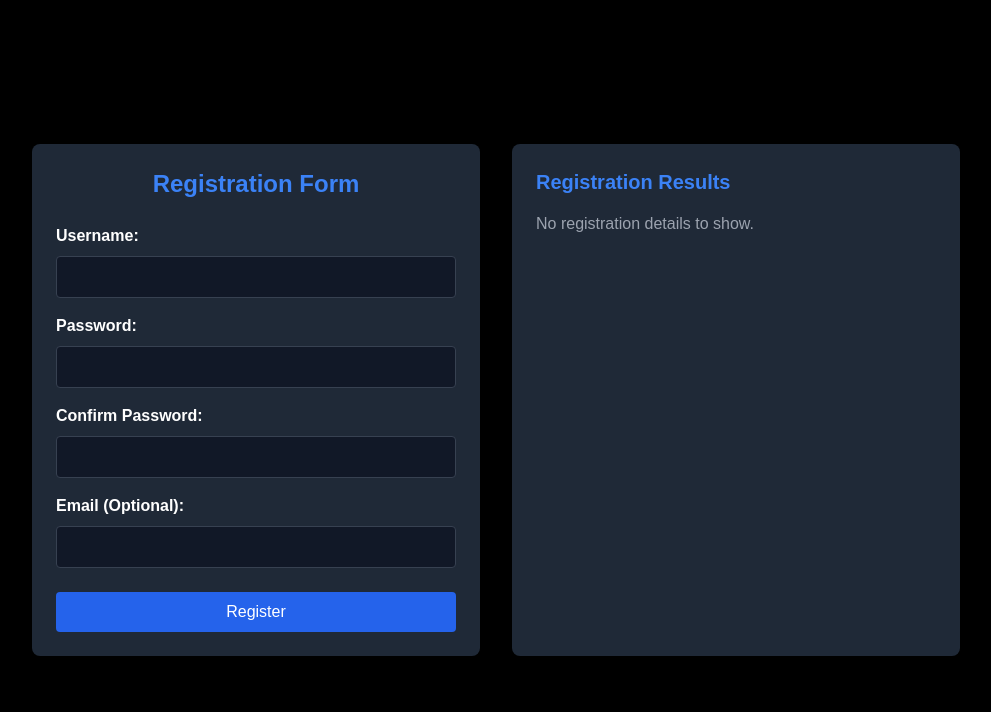
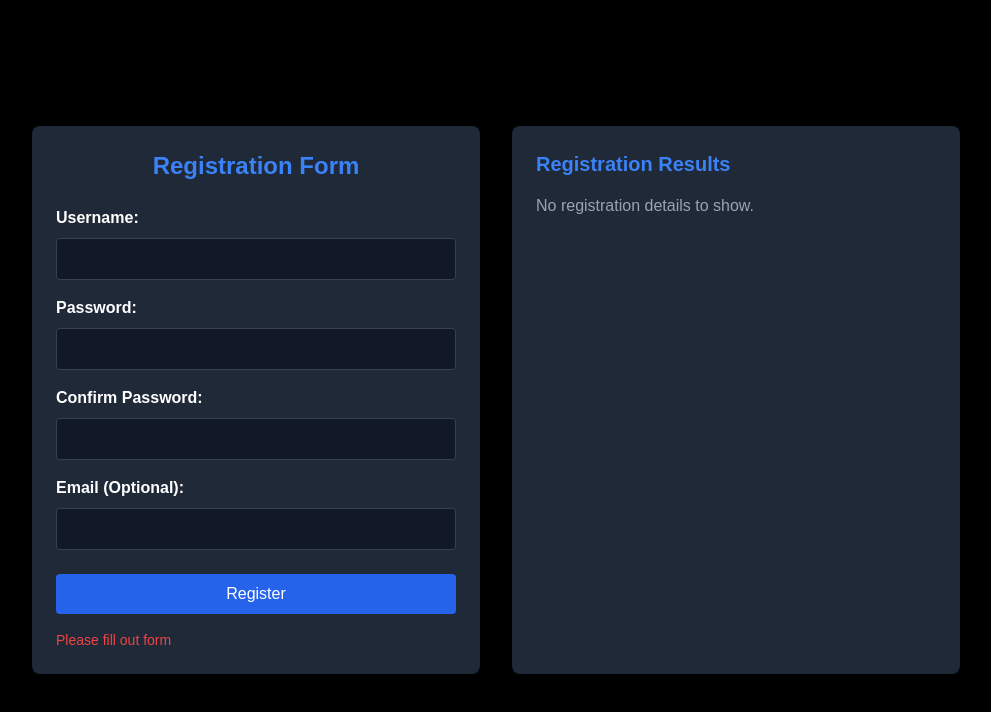
Before and after one commit to Felisong/cpnt-262-react-form-validation-lab, a Next.js app: page / in a window 1280 px wide. Shown: the top 712 px of the page, without its empty margins (144-1135 px from the left). Built offline with nearby package versions, Linux system fonts and the light colour scheme.

Commit message:
troubleshooting and workign out the button, i feel close to the solution.

```diff
--- a/app/components/RegistrationForm.js
+++ b/app/components/RegistrationForm.js
@@ -19,42 +19,47 @@ export default function RegistrationForm() {
   const [emailErrorText, setEmailErrorText] = useState(``);
 
   // Add state for isFormValid
-  const [isFormValid, setIsFormValid] = useState(true);
+  const [isFormValid, setIsFormValid] = useState(false);
   const [isFormValidError, setIsFormValidError] = useState();
 
   // Add state to set formData
   const [formData, setFormData] = useState(null); // For storing and displaying results
 
-  const cantSubmitForm =
-    nameErrorText.length !== 0 ||
-    passwordError.length !== 0 ||
-    confirmPasswordError.length !== 0;
   // Add function to validateForm
-  function validateForm() {
-    if (
-      nameErrorText.length === 0 &&
-      passwordError.length === 0 &&
-      confirmPasswordError.length === 0 &&
-      name.length > 0 &&
-      password.length > 0 &&
-      confirmPassword.length > 0
-    ) {
-      setIsFormValid(true);
+  const ValidateForm = (validateFormName, validatePw, validatePwConfirm) => {
+    function conditions(validate, validatePw, validatePwConfirm) {
+      setIsFormValid(
+        nameFormValidation(validateFormName) &&
+          pwFormValidation(validatePw) &&
+          confirmPwValidation(validatePwConfirm)
+      );
     }
-    setIsFormValid(false);
-  }
+    conditions();
+
+    setIsFormValid(isValid);
+    setIsFormValidError(
+      isValid ? '' : 'Please meet conditions of Form to submit.'
+    );
+    console.log(isValid);
+    console.log(
+      nameFormValidation(validateFormName) &&
+        pwFormValidation(validatePw) &&
+        confirmPwValidation(validatePwConfirm)
+    );
+    return isValid;
+  };
 
   // Add function to validate username
-  function validateName(e) {
-    if (name.length < 3) {
+  function validateName(value) {
+    if (value.length < 3) {
       setNameErrorText('Name must be at least 3 characters.');
     } else {
       setNameErrorText('');
     }
   }
   // Add function to validate password
-  function validatePassword(e) {
-    if (password.length < 8) {
+  function validatePassword(value) {
+    if (value.length < 9) {
       setPasswordError('Password must be at least 8 characters.');
     } else {
       setPasswordError('');
@@ -66,16 +71,35 @@ export default function RegistrationForm() {
       ? setConfirmPasswordError('')
       : setConfirmPasswordError('Does not match with password.');
   }
-  // console.log(`before function execute: `, score);
-  // setScore(score + 1);
 
   // Extra add function to validate email
 
   // Add function to handle username change
+  const nameFormValidation = (currentName) => {
+    if (currentName.length === 0 || nameErrorText.length > 0) {
+      return false;
+    } else {
+      return true;
+    }
+  };
 
   // Add function to handle password change
+  const pwFormValidation = (currentPw) => {
+    if (currentPw.length === 0 || passwordError.length > 0) {
+      return false;
+    } else {
+      return true;
+    }
+  };
 
   // Add function to handle confirm password change
+  const confirmPwValidation = (currentPwConfirm) => {
+    if (currentPwConfirm.length === 0 || confirmPasswordError.length > 0) {
+      return false;
+    } else {
+      return true;
+    }
+  };
 
   // Extra - Add function to handle email value change
 
@@ -102,7 +126,8 @@ export default function RegistrationForm() {
                 onChange={(e) => {
                   const value = e.target.value;
                   setName(value);
-                  validateName();
+                  validateName(value);
+                  ValidateForm(value, password, confirmPassword);
                 }}
               />
               {nameErrorText && (
@@ -122,7 +147,8 @@ export default function RegistrationForm() {
                 onChange={(e) => {
                   const value = e.target.value;
                   setPassword(value);
-                  validatePassword(e);
+                  validatePassword(value);
+                  ValidateForm(value, password, confirmPassword);
                 }}
               />
               {passwordError && (
@@ -147,9 +173,10 @@ export default function RegistrationForm() {
 
                   setConfirmPassword(value);
                   validateConfirmPassword(value);
-                  validateForm();
+                  ValidateForm(value, password, confirmPassword);
                 }}
               />
+
               {confirmPasswordError && (
                 <p className="text-red-500 text-sm mt-2">
                   {confirmPasswordError}
@@ -168,13 +195,20 @@ export default function RegistrationForm() {
               />
               <p className="text-red-500 text-sm mt-2"></p>
             </div>
+            {console.log(` ${nameFormValidation(name)} &&
+        ${pwFormValidation(password)} &&
+        ${confirmPwValidation(confirmPassword)}
+        final check : ${isFormValid}`)}
             <button
               type="submit"
               className={`w-full py-2 rounded bg-blue-600`}
-              disabled={isFormValid}
+              disabled={!isFormValid}
             >
               Register
             </button>
+            {!isFormValid && (
+              <p className="text-red-500 text-sm mt-2">Please fill out form</p>
+            )}
           </form>
         </div>
 
```
